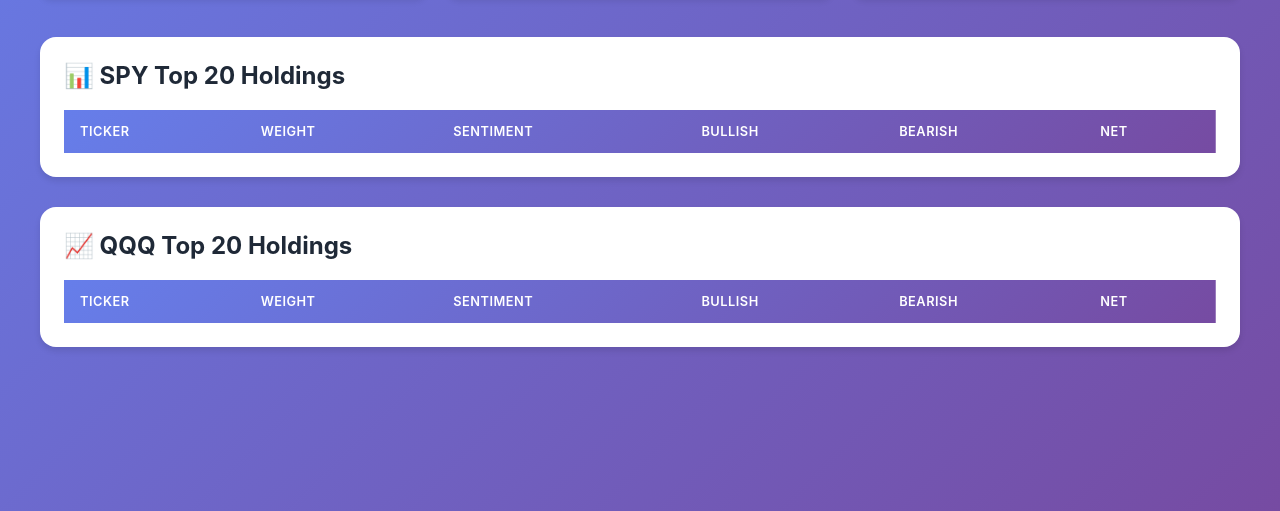
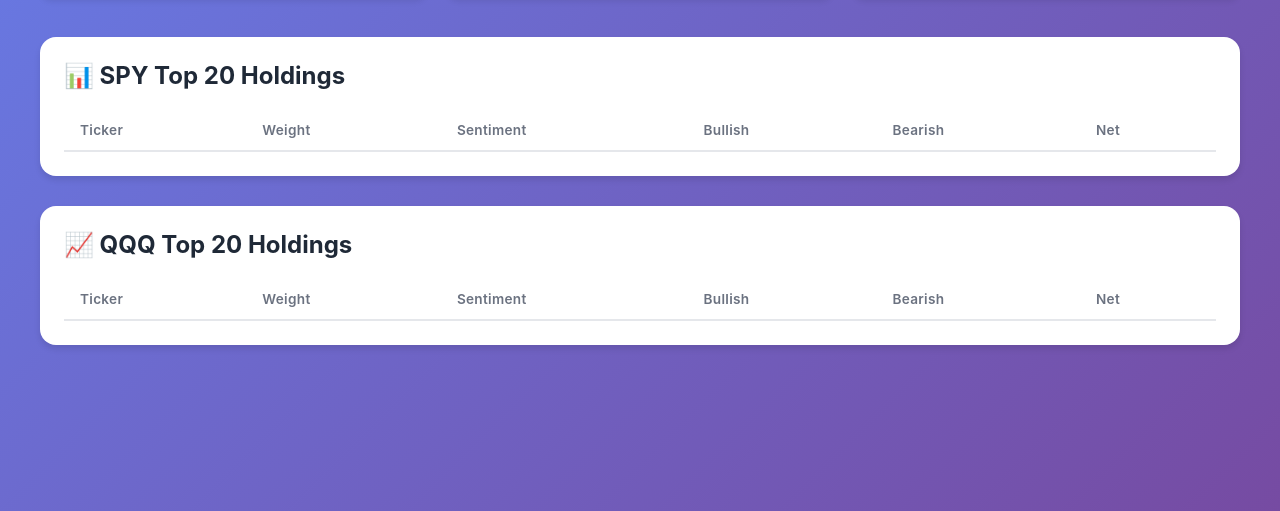
Before and after one commit to donoage/dp-sentiment, a website: page public/index.html in a window 1280 px wide. Shown: the part 289-800 px from the top of the page. Drawn offline with Linux system fonts and the light colour scheme; no server answers.

Commit message:
Tone down table headers - remove gradient background and uppercase styling

```diff
--- a/public/styles.css
+++ b/public/styles.css
@@ -202,17 +202,18 @@
 }
 
 .sentiment-table thead {
-  background: var(--table-header-bg);
-  color: white;
+  background: var(--card-bg);
+  border-bottom: 2px solid var(--border-color);
 }
 
 .sentiment-table th {
-  padding: 14px 16px;
+  padding: 12px 16px;
   text-align: left;
   font-weight: 600;
-  text-transform: uppercase;
-  font-size: 0.8rem;
-  letter-spacing: 0.5px;
+  text-transform: none;
+  font-size: 0.85rem;
+  letter-spacing: 0.3px;
+  color: var(--text-secondary);
 }
 
 .sentiment-table tbody tr {
```
